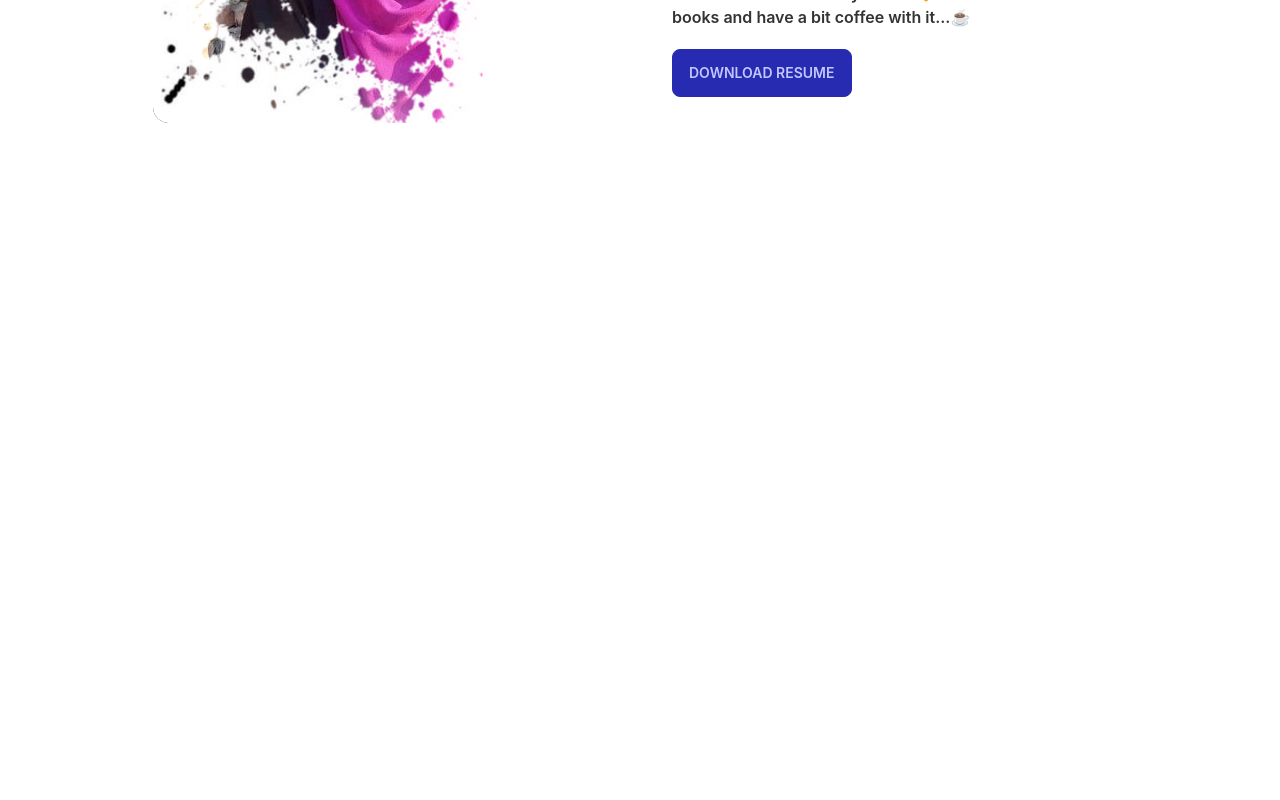
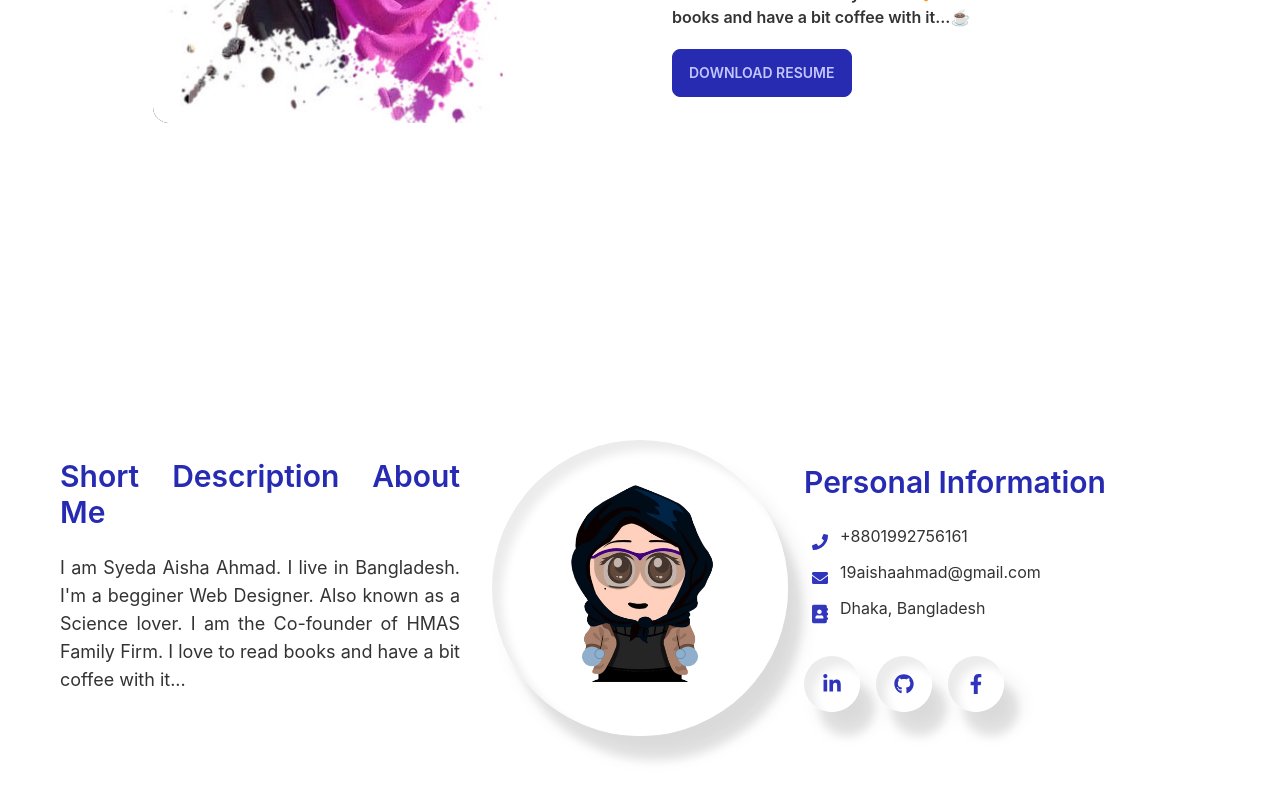
Before and after one commit to Syeda-Aisha-Ahmad/Aisha-Portfolio, a React (Create React App) app: page / in a window 1280 px wide. Shown: the part 384-1184 px from the top of the page. Before the commit the page ends 800 px from the top, so only its background shows below. Built offline with nearby package versions, Linux system fonts and the light colour scheme.

Commit message:
about section

```diff
--- a/package.json
+++ b/package.json
@@ -9,6 +9,7 @@
     "daisyui": "^2.43.0",
     "react": "^18.2.0",
     "react-dom": "^18.2.0",
+    "react-icons": "^4.7.1",
     "react-scripts": "5.0.1",
     "web-vitals": "^2.1.4"
   },
--- /dev/null
+++ b/src/Pages/Home/About/About.css
@@ -0,0 +1,94 @@
+.heading {
+    position: relative;
+}
+
+.heading-style {
+    position: absolute;
+    transform: translate(-50%, -50%);
+    font-size: 8em;
+}
+
+.heading-style:nth-child(1) {
+    color: transparent;
+    -webkit-text-stroke: 2px #03a9f4;
+}
+
+.heading-style:nth-child(2) {
+    color: #03a9f4;
+    animation: animate 4s ease-in-out infinite;
+}
+
+@keyframes animate {
+
+    0%,
+    100% {
+        clip-path: polygon(1% 55%, 14% 52%, 31% 52%, 44% 57%, 56% 61%, 67% 64%, 78% 64%, 85% 61%, 95% 52%, 98% 44%, 100% 100%, 1% 99%);
+    }
+
+    50% {
+        clip-path: polygon(0% 61%, 16% 64%, 29% 68%, 43% 68%, 60% 63%, 72% 56%, 84% 48%, 99% 43%, 100% 99%, 0% 100%);
+    }
+}
+
+.drop {
+    position: relative;
+    /* width: 150px;
+    height: 150px; */
+    border-radius: 50%;
+    display: flex;
+    justify-content: center;
+    align-items: center;
+    /* font-size: 2.5rem; */
+    text-shadow: -2px -2px 5px #fff;
+    filter: drop-shadow(4px 4px 10px #fff);
+    box-shadow: inset 10px 10px 10px rgba(0, 0, 0, 0.08),
+        15px 25px 10px rgba(0, 0, 0, 0.08),
+        15px 20px 20px rgba(0, 0, 0, 0.08),
+        inset -10px -10px 15px rgba(255, 255, 255, 0.9)
+}
+
+
+
+
+.drops {
+    margin-bottom: 100px;
+    position: relative;
+    /* width: 150px;
+    height: 150px; */
+    border-radius: 50%;
+    /* background-color: #ccc; */
+    display: flex;
+    justify-content: center;
+    align-items: center;
+    /* font-size: 2.5rem; */
+    text-shadow: -2px -2px 5px #fff;
+    filter: drop-shadow(4px 4px 10px #fff);
+    box-shadow: inset 10px 10px 10px rgba(0, 0, 0, 0.08),
+        15px 25px 10px rgba(0, 0, 0, 0.08),
+        15px 20px 20px rgba(0, 0, 0, 0.08),
+        inset -10px -10px 15px rgba(255, 255, 255, 0.9)
+}
+
+.drops::before {
+    content: '';
+    position: absolute;
+    top: 35px;
+    left: 25px;
+    background-color: #222;
+    width: 30px;
+    height: 30px;
+    border-radius: 50%;
+    filter: blur(2px);
+}
+
+.drops::after {
+    content: '';
+    position: absolute;
+    top: 25px;
+    left: 50px;
+    background-color: #fff;
+    width: 10px;
+    height: 10px;
+    border-radius: 50%;
+    filter: blur(2px);
+}
--- /dev/null
+++ b/src/Pages/Home/About/About.js
@@ -0,0 +1,47 @@
+import React from 'react';
+import { FaLinkedinIn, FaGithub, FaFacebookF, FaAddressBook, FaPhone, FaEnvelope } from 'react-icons/fa';
+import image from '../../../Assets/logo.png'
+import './About.css'
+
+const About = () => {
+    return (
+        <div className="hero min-h-screen mt-20">
+            <div className="hero-content flex-col items-center lg:flex-row">
+                <div className='w-4/12 pr-4 text-justify'>
+                    <div className='heading'>
+                        <h1 className="text-3xl text-primary font-semibold">Short Description About Me</h1>
+                    </div>
+                    <p className="py-6 text-lg">I am Syeda Aisha Ahmad. I live in Bangladesh. I'm a begginer Web Designer. Also known as a Science lover. I am the Co-founder of HMAS Family Firm. I love to read books and have a bit coffee with it...</p>
+
+                </div>
+                <div className='p-5 drop'>
+                    <img src={image} className=" w-64 h-64 m-auto" alt='' />
+                </div>
+                <div className='w-4/12 text-justify'>
+                    <div className='heading'>
+                        <h1 className="text-3xl text-primary font-semibold">Personal Information</h1>
+
+                    </div>
+                    <p className="py-6 ">
+                        <span className='flex '><FaPhone className='text-xl m-2 pr-1' /> +8801992756161 <br /></span>
+                        <span className='flex'><FaEnvelope className='text-xl  m-2 pr-1' /> 19aishaahmad@gmail.com <br /></span>
+                        <span className='flex'><FaAddressBook className='text-xl  m-2 pr-1' /> Dhaka, Bangladesh</span>
+                    </p>
+                    <div className='flex'>
+                        <div className='drop w-14 h-14 rounded-full mr-2'>
+                            <p><FaLinkedinIn className='text-xl' /></p>
+                        </div>
+                        <div className='drop w-14 h-14 rounded-full mx-2'>
+                            <p><FaGithub className='text-xl' /></p>
+                        </div>
+                        <div className='drop w-14 h-14 rounded-full mx-2'>
+                            <p><p><FaFacebookF className='text-xl' /></p></p>
+                        </div>
+                    </div>
+                </div>
+            </div>
+        </div>
+    );
+};
+
+export default About;
--- a/src/Pages/Home/Banner/Banner.css
+++ b/src/Pages/Home/Banner/Banner.css
@@ -11,7 +11,7 @@
     content: '';
     position: absolute;
     top: 0;
-    right: 100px;
+    right: 80px;
     width: 100%;
     height: 100%;
     background: url("../../../Assets/splash.jpg");
--- a/src/Pages/Home/Home/Home.js
+++ b/src/Pages/Home/Home/Home.js
@@ -1,4 +1,5 @@
 import React from 'react';
+import About from '../About/About';
 import Banner from '../Banner/Banner';
 import Nav from '../Nav/Nav';
 
@@ -7,6 +8,7 @@ const Home = () => {
         <div>
             <Nav></Nav>
             <Banner></Banner>
+            <About></About>
         </div>
     );
 };
```
Also changed, not shown: 1 other file (tests, documents, lock files or other folders).
